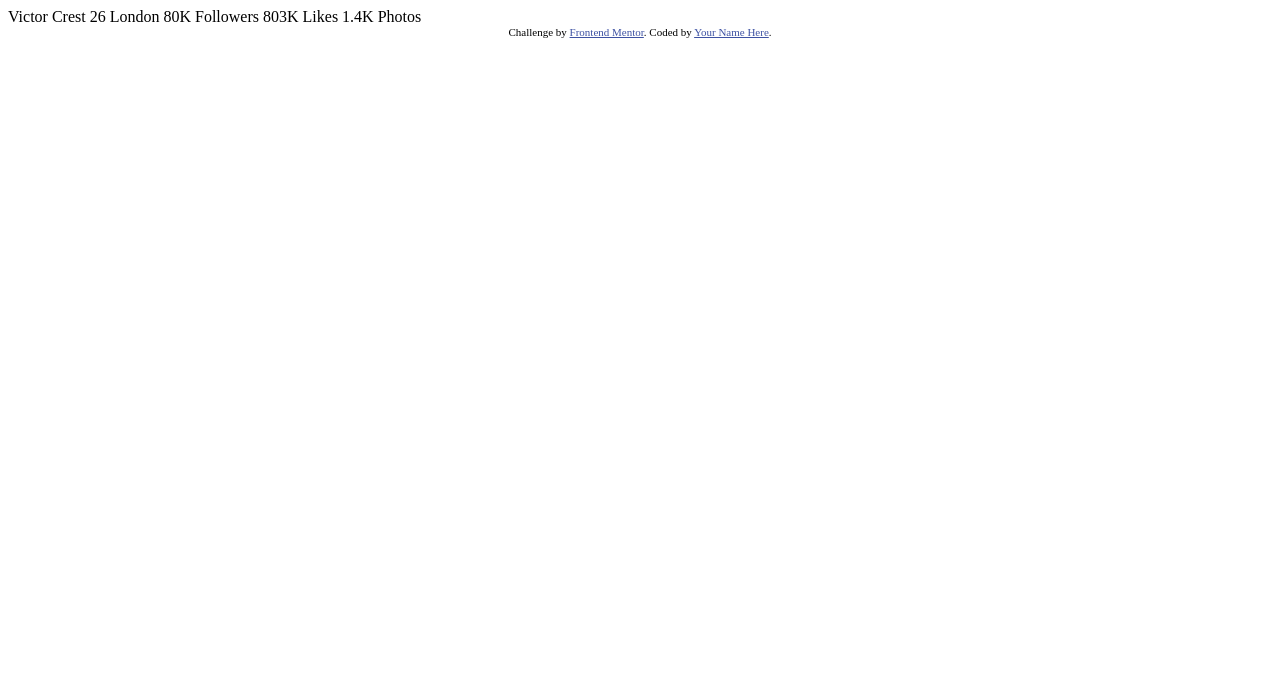
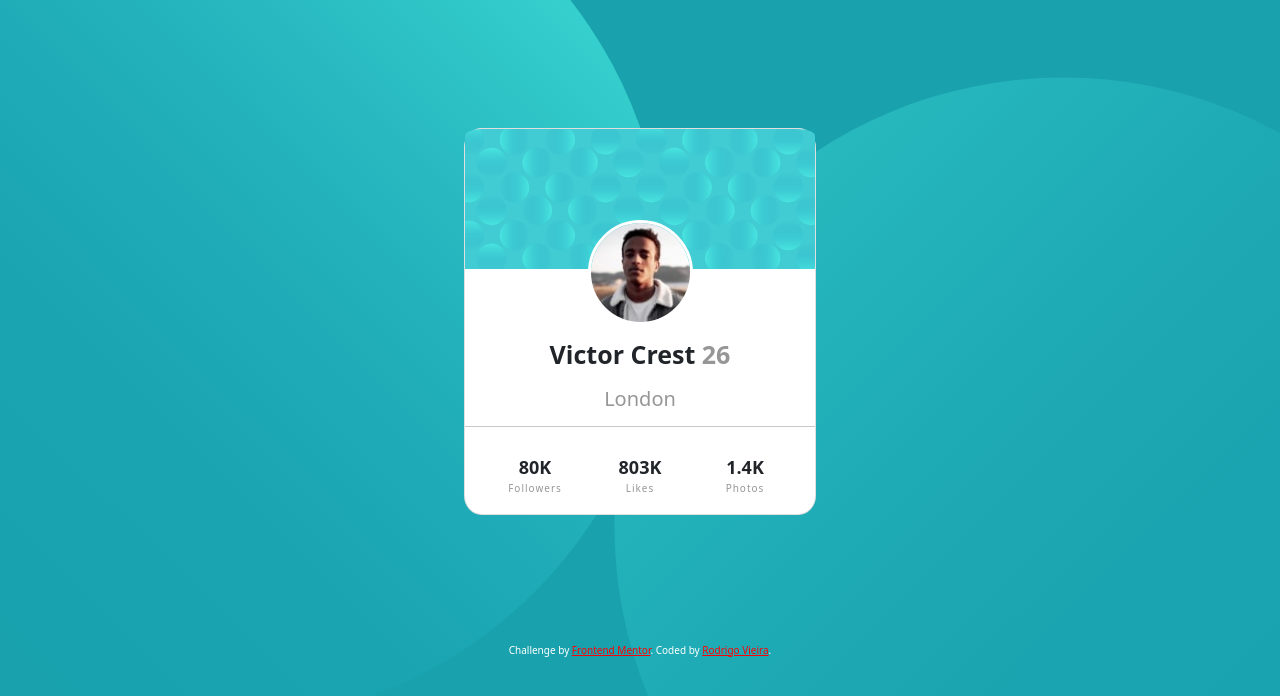
Before and after one commit to rodrigovn/profile-card-component-main, a plain HTML site: page index.html in a window 1280 px wide. Drawn offline with nearby package versions, Linux system fonts and the light colour scheme.

Commit message:
final version of the project

```diff
--- a/index.html
+++ b/index.html
@@ -8,28 +8,48 @@
 
   <title>Frontend Mentor | Profile card component</title>
 
-  <!-- Feel free to remove these styles or customise in your own stylesheet 👍 -->
-  <style>
-    .attribution { font-size: 11px; text-align: center; }
-    .attribution a { color: hsl(228, 45%, 44%); }
-  </style>
+  <link href="https://cdn.jsdelivr.net/npm/bootstrap@5.0.2/dist/css/bootstrap.min.css" rel="stylesheet" integrity="sha384-EVSTQN3/azprG1Anm3QDgpJLIm9Nao0Yz1ztcQTwFspd3yD65VohhpuuCOmLASjC" crossorigin="anonymous">
+
+  <link rel="stylesheet" type="text/css" href="style.css">
+
+  <link rel="preconnect" href="https://fonts.googleapis.com">
+  <link rel="preconnect" href="https://fonts.gstatic.com" crossorigin>
+  <link href="https://fonts.googleapis.com/css2?family=Kumbh+Sans:wght@100;200;300;400;500;600;700;800;900&display=swap" rel="stylesheet">
+
 </head>
 <body>
-  Victor Crest
-  26
-  London
+  <main class="flexbox">
+    <div class="card">
+      <div class="parent">
+        <img id="profile-background-img" src="images/bg-pattern-card.svg" />
+        <img id="profile-img" src="images/image-victor.jpg" />
+      </div>
+      <h1>
+        Victor Crest <span class="age">26</span>
+      </h1>
+      <h2>
+        London
+      </h2>
+      <hr>
+      <div class="stats row">
+        <div class="col-4">
+          <div class="row"><span class="number">80K</span></div>
+          <div class="row"><span class="description">Followers</span></div>
+        </div>
+        <div class="col-4">
+          <div class="row"><span class="number">803K</span></div>
+          <div class="row"><span class="description">Likes</span></div>
+        </div>
+        <div class="col-4">
+          <div class="row"><span class="number">1.4K</span></div>
+          <div class="row"><span class="description">Photos</span></div>
+        </div>
+      </div>
+    </div>
+  </main>
 
-  80K
-  Followers
-
-  803K
-  Likes
-
-  1.4K
-  Photos
-  <div class="attribution">
-    Challenge by <a href="https://www.frontendmentor.io?ref=challenge" target="_blank">Frontend Mentor</a>.
-    Coded by <a href="#">Your Name Here</a>.
-  </div>
+  <footer>
+    Challenge by <a href="https://www.frontendmentor.io?ref=challenge" target="_blank">Frontend Mentor</a>. Coded by <a href="https://github.com/rodrigovn">Rodrigo Vieira</a>.
+  </footer>
 </body>
 </html>
--- /dev/null
+++ b/style.css
@@ -0,0 +1,93 @@
+html{
+    font-family: 'Kumbh Sans', sans-serif;
+    font-size: 10px;
+    font-weight: 400;
+}
+body {
+    background-color: hsl(185, 75%, 39%);
+    background-image: url(images/bg-pattern-top.svg), url(images/bg-pattern-bottom.svg);
+    background-size: 70%,70%;
+    background-repeat: no-repeat, no-repeat;
+    background-position: -60% 180% , 160% -80%;
+    background-attachment: fixed;
+    width: 100%;
+    height: 100%;
+    text-align: center;
+}
+.flexbox {
+    display: flex;
+    justify-content: center;
+    align-items: center;
+}
+.card {
+    background-color: white;
+    border-radius: 5%;
+    margin: 10%;
+}
+.parent {
+    position: relative;
+    top: 0;
+    left: 0;
+}
+#profile-background-img {
+    position: relative;
+    width: 100%;
+    height: 100%;
+    top: 0;
+    left: 0;
+    border-radius: 5% 5% 0 0;
+}
+#profile-img {
+    position: absolute;
+    top: 65%;
+    left: 35%;
+    width: 30%;
+    height: 75%;
+    border: 3px white solid;
+    border-radius: 50%;
+}
+
+h1 {
+    margin: 20% 5% 5% 5%;
+    font-weight: 700;
+}
+.age{
+    color: hsl(0, 0%, 59%);
+}
+
+h2 {
+    color: hsl(0, 0%, 59%);
+}
+
+.container {
+    border-radius: 5%;
+    position: relative;
+}
+.stats{
+    margin: 5%;
+}
+
+.number{
+    font-weight: 700;
+    font-size: 18px;
+}
+.description{
+    color: hsl(0, 0%, 59%);
+    font-weight: 500;
+    letter-spacing: 1px;
+}
+footer{
+    color: white;
+}
+footer a:link {
+  color: red;
+}
+footer a:visited {
+  color: green;
+}
+footer a:hover {
+  color: hotpink;
+}
+footer a:active {
+  color: blue;
+}
```
